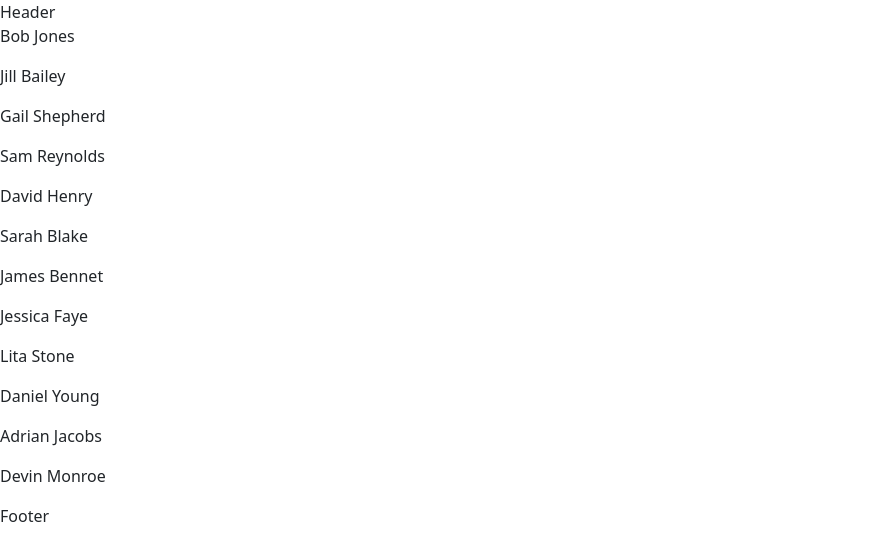
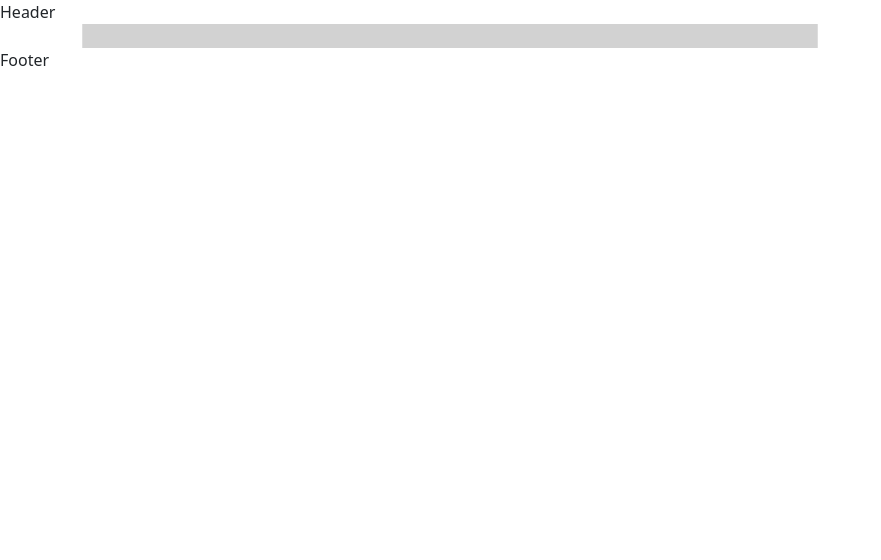
Before and after one commit to abnercabrera28/team-members, a React (Create React App) app: page / in a window 1280 px wide. Shown: the top 560 px of the page, without its empty margins (0-881 px from the left). Built offline with nearby package versions, Linux system fonts and the light colour scheme.

Commit message:
map through array of employees

```diff
--- a/src/Employees.js
+++ b/src/Employees.js
@@ -92,10 +92,20 @@ const Employees = () => {
       }])
 
     return (
-        <div>
-            {employees.map(employee => (
-                <p>{employee.fullName}</p>
-            ))}
+        <div className='container'>
+            <div className='row'>
+                <div className='col-8'>
+                    {
+                        employees.map(employee => (
+                            <div id={employee.id} className="card">
+
+                            </div>
+                        ))
+                    }
+                </div>
+
+            </div>
+
         </div>
     )
 
```
